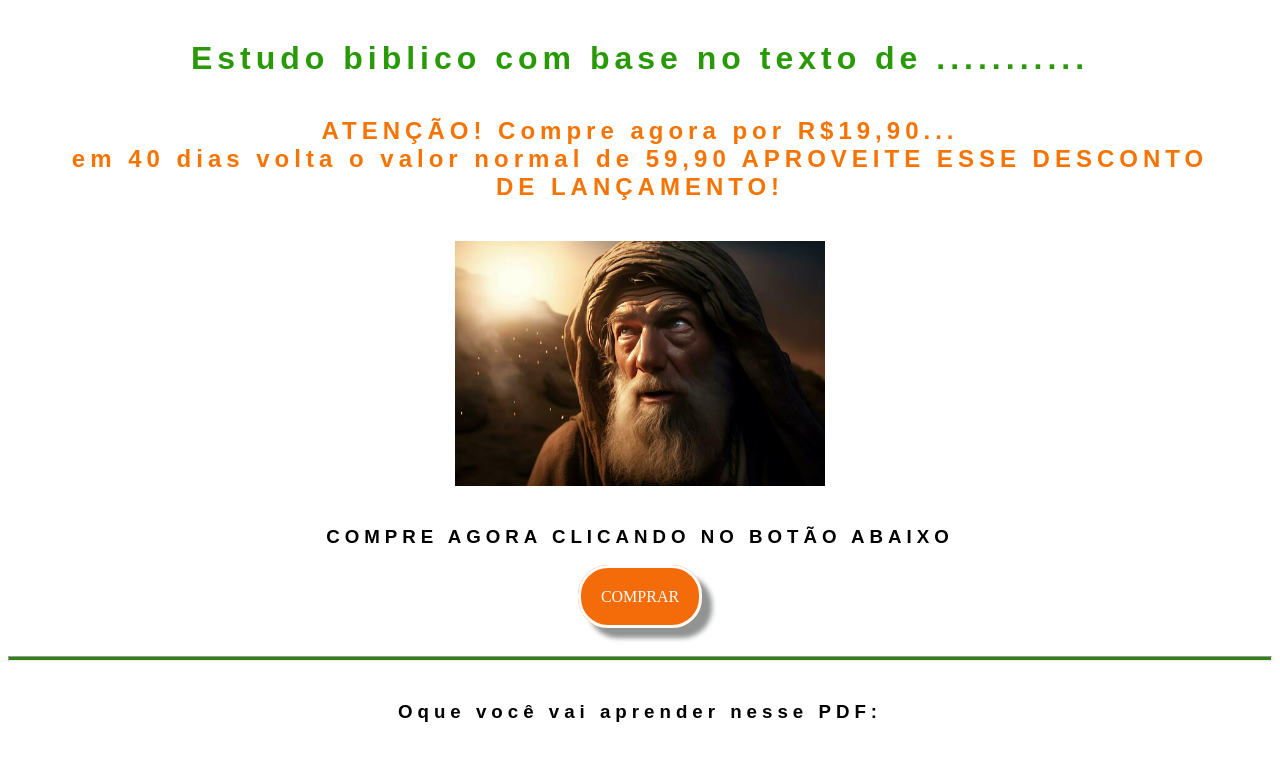
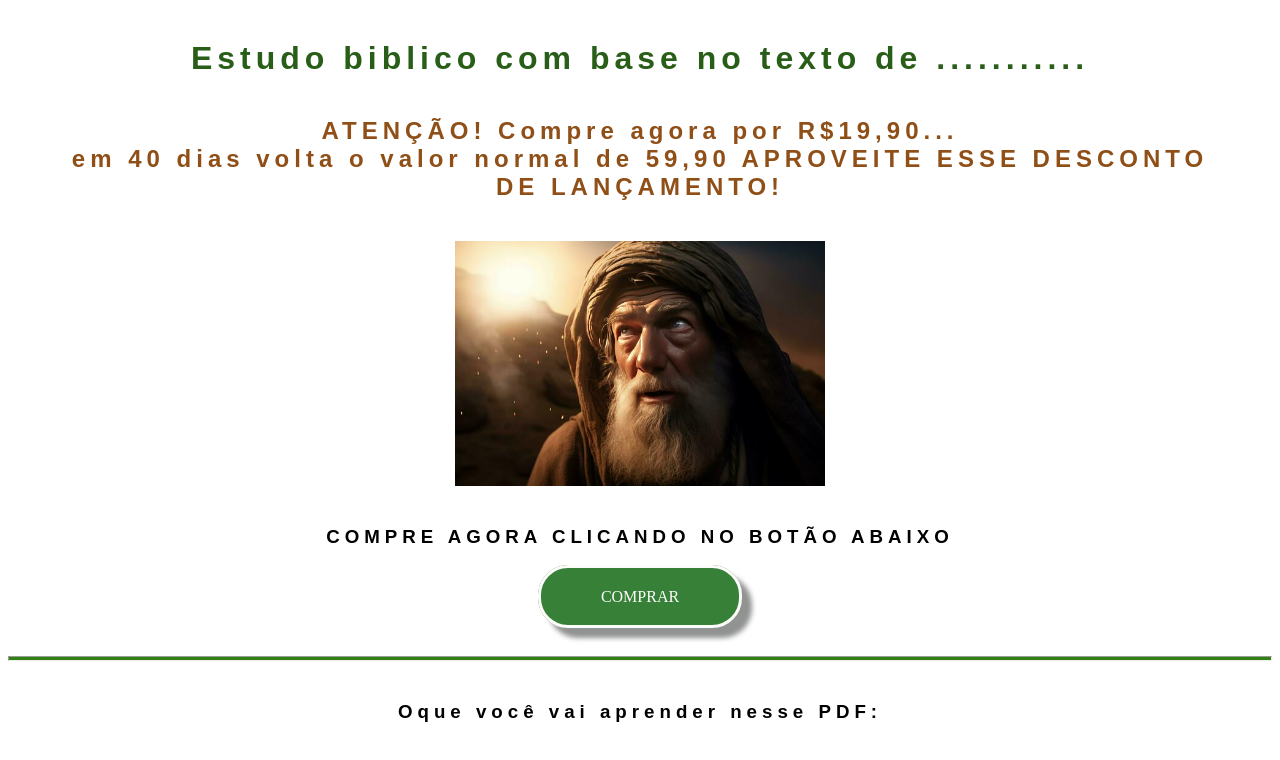
Before and after one commit to LucianoSilva2020/EstudoDaBiblia, a plain HTML site: page index.html in a window 1280 px wide. Shown: the top 760 px of the page. Drawn offline with Linux system fonts and the light colour scheme; a web font is replaced by a local one.

Commit message:
gdikogfdiuofd

```diff
--- a/index.html
+++ b/index.html
@@ -31,13 +31,15 @@
         }
 
         .a>.a {
-            background-color: rgb(244, 108, 10);
+            background-color: rgb(55, 128, 55);
             padding: 20px;
             text-decoration: none;
             border-radius: 30px;
             color: rgb(254, 251, 251);
             box-shadow: 10px 10px 5px rgb(145, 146, 146);
             border-style: solid;
+            padding-left: 60px;
+            padding-right: 60px;
         }
 
         .a>.b {
@@ -63,7 +65,7 @@
         }
 
         h1 {
-            color: rgb(41, 154, 7);
+            color: rgb(40, 94, 23);
         }
 
         p {
@@ -73,7 +75,7 @@
         }
 
         h2 {
-            color: rgb(245, 116, 3);
+            color: rgb(143, 79, 23);
         }
 
         li {
@@ -148,10 +150,10 @@
         <h3>Pastor Ediomar Oliveira</h3>
         <p><b>Conheça um pouco sobre o Pr. Edi</b></p>
         <div class="a">
-            <a class="b" href="@">Instagram</a><br>
+            <a class="b" href="https://www.instagram.com/pr.edioliveira/">Instagram</a><br>
 
         </div>
-        <div class="a"><a class="b" href="#">Site da igreja</a></div>
+        <div class="a"><a class="b" href="https://igrejabatistatempodecantar.netlify.app/">Site da igreja</a></div>
     </div>
     <footer class="w3-center w3-light-grey w3-padding-32">
         <p>Powered by <a href="https://www.w3schools.com/w3css/default.asp" title="W3.CSS" target="_blank"
```
